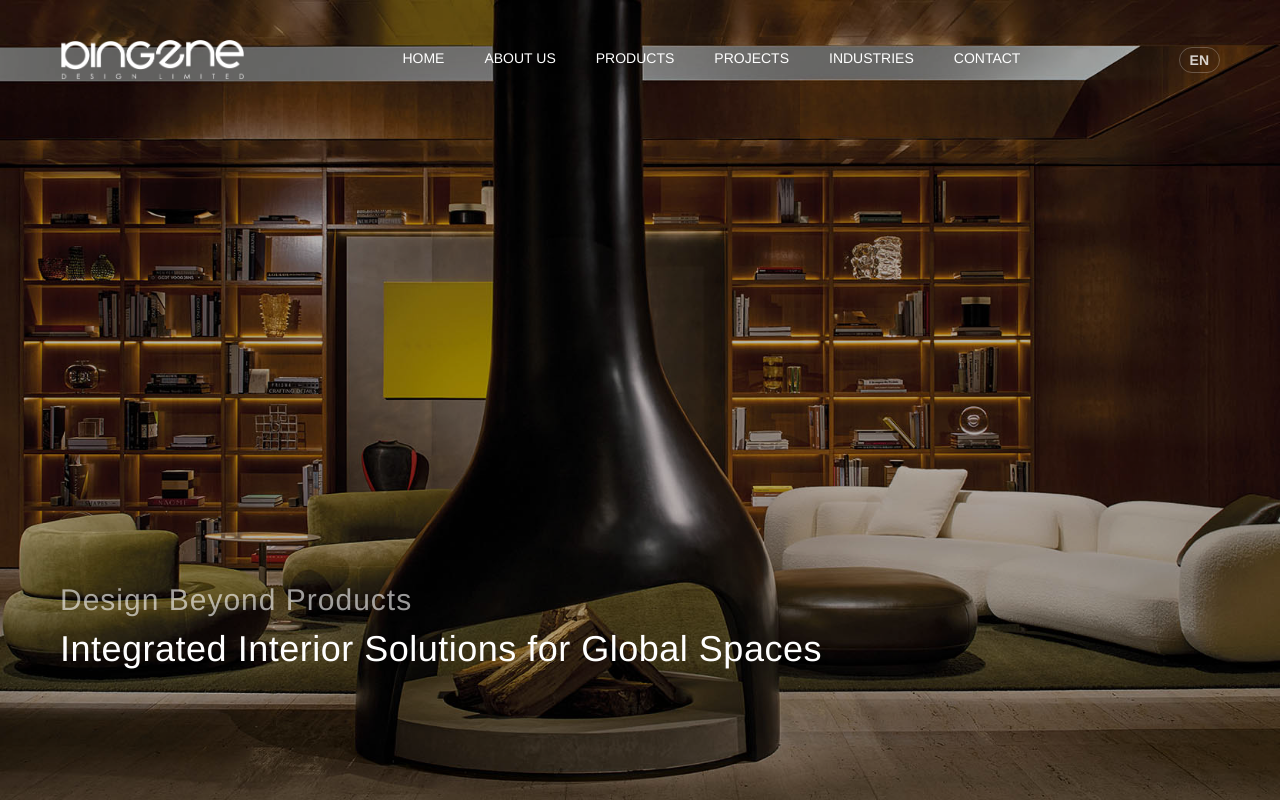
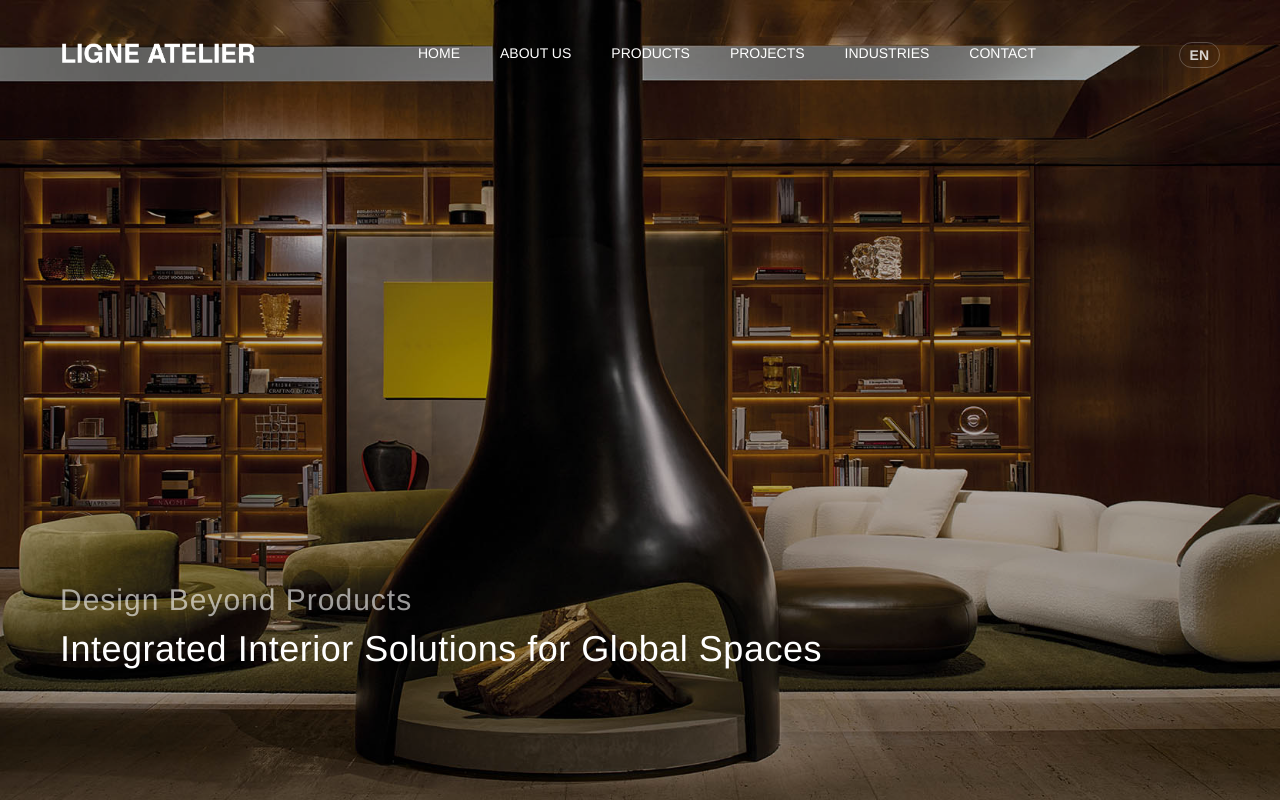
Before and after one commit to ouyangzihong/bingzhe-web-os, a Vue app: page /#/ in a window 1280 px wide. Shown: the top 800 px of the page. Built offline with nearby package versions, Linux system fonts and the light colour scheme.

Commit message:
logo图片更换

```diff
--- a/src/components/common/TheNavbar.vue
+++ b/src/components/common/TheNavbar.vue
@@ -147,7 +147,7 @@ export default {
 
   .logo-container {
     .logo-img {
-      height: 40px;
+      height: 30px;
       width: auto;
       transition: filter 0.4s ease; // Logo 颜色反转也要过渡
     }
--- a/src/components/home/ProcessSection.vue
+++ b/src/components/home/ProcessSection.vue
@@ -26,7 +26,6 @@
           <div class="dot"></div>
           <div class="text-group">
             <div class="main-text">{{ item.step }}</div>
-            <div class="sub-text" v-if="item.sub">{{ item.sub }}</div>
           </div>
         </div>
       </div>
--- a/src/components/home/ProjectsSection.vue
+++ b/src/components/home/ProjectsSection.vue
@@ -57,7 +57,6 @@ export default {
         this.playEnterAnimation();
         this.hasAnimated = true;
       }
-      // 删除了 else 分支
     }
   },
   methods: {
```
Also changed, not shown: src/assets/images/logo.png.
